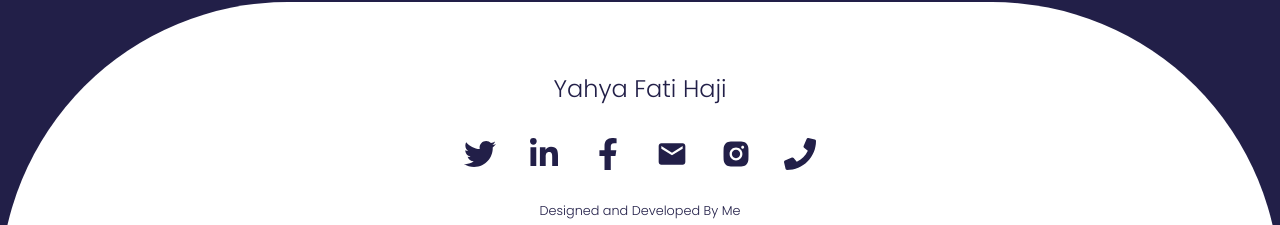
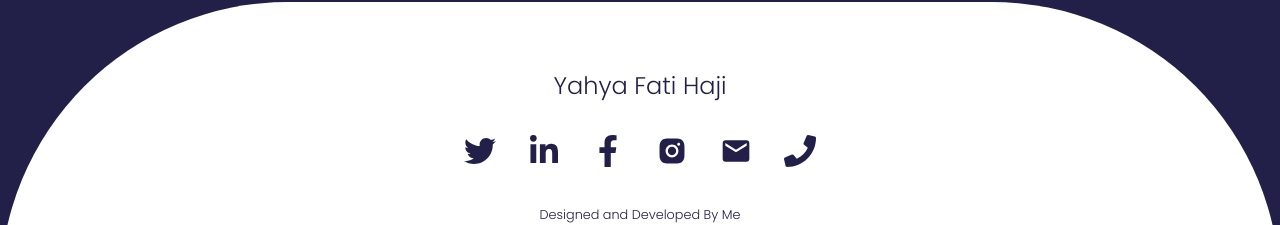
Before and after one commit to yahyafati/portfolio, a React app: page / in a window 1280 px wide. Shown: the part 2834-3059 px from the top of the page. Built offline with nearby package versions, Linux system fonts and the light colour scheme.

Commit message:
added social media links

```diff
--- a/src/component/landingPage/contact/SocialMediaIcons.js
+++ b/src/component/landingPage/contact/SocialMediaIcons.js
@@ -2,16 +2,29 @@ import React from "react";
 import {FaFacebookF, FaLinkedinIn, FaPhone, FaTwitter} from "react-icons/fa";
 import {MdEmail} from "react-icons/md";
 import {AiFillInstagram} from "react-icons/ai";
+import {Link} from "react-router-dom";
 
 const SocialMediaIcons = () => {
     return (
         <div className="icons">
-            <FaTwitter className="icon"/>
-            <FaLinkedinIn className="icon"/>
-            <FaFacebookF className="icon"/>
-            <MdEmail className="icon"/>
-            <AiFillInstagram className="icon"/>
-            <FaPhone className="icon"/>
+            <a href={"https://www.twitter.com"}>
+                <FaTwitter className="icon"/>
+            </a>
+            <a href={"https://www.linkedin.com/in/yahya-haji"}>
+                <FaLinkedinIn className="icon"/>
+            </a>
+            <a href={"https://www.facebook.com/yfati87"}>
+                <FaFacebookF className="icon"/>
+            </a>
+            <a href={"https://www.instagram.com/yahyafati8"}>
+                <AiFillInstagram className="icon"/>
+            </a>
+            <a href={"mailto:yfati37@gmail.com"}>
+                <MdEmail className="icon"/>
+            </a>
+            <a href={"tel:+905394909673"}>
+                <FaPhone className="icon"/>
+            </a>
         </div>
     );
 };
--- a/src/component/landingPage/shallWe/ShallWe.js
+++ b/src/component/landingPage/shallWe/ShallWe.js
@@ -1,14 +1,15 @@
 import React from "react";
 import "../../../style/contact/contact.css";
+import {Link} from "react-router-dom";
 
 const ShallWe = () => {
     return (
         <div id="shallWeSection">
             <hr className="h-line"/>
-            <div className="text-container">
+            <Link to={"/contact"} className="text-container">
                 <h4 className="shallWe">Shall We Start?</h4>
-                <a className="letsGo">Let's Go</a>
-            </div>
+                <p className="letsGo">Let's Go</p>
+            </Link>
             <hr className="h-line"/>
         </div>
     );
--- a/src/style/contactPage/contactPage.css
+++ b/src/style/contactPage/contactPage.css
@@ -3,37 +3,31 @@
   display: flex;
   gap: 1rem;
 }
-
 @media screen and (max-width: 768px) {
   #contactPage {
     padding: 2rem;
   }
 }
-
 @media screen and (max-width: 640px) {
   #contactPage {
     flex-direction: column;
     padding: 1.5rem;
   }
 }
-
 @media screen and (max-width: 320px) {
   #contactPage {
     padding: 1rem;
   }
 }
-
 #contactPage .contactImg {
   margin: auto;
   width: 40%;
 }
-
 @media screen and (max-width: 640px) {
   #contactPage .contactImg {
     width: 80%;
   }
 }
-
 #contactPage .contact-form-container {
   display: flex;
   flex-grow: 1;
@@ -41,46 +35,40 @@
   justify-content: space-between;
   align-items: center;
 }
-
 #contactPage .contact-form-container .form-welcome {
   font-size: 3rem;
   font-weight: 300;
   margin-bottom: 2rem;
 }
-
 #contactPage .contact-form-container .form-welcome strong {
   color: #bdff00;
 }
-
 #contactPage .contact-form-container .contact-form {
   display: flex;
   flex-direction: column;
   gap: 1rem;
   width: 100%;
 }
-
 #contactPage .contact-form-container .contact-form input, #contactPage .contact-form-container .contact-form textarea {
   outline: none;
   padding: 1rem;
+  font-weight: 500;
   background-color: transparent;
   color: white;
   border: none;
   border-bottom: 1.5px solid white;
   resize: vertical;
 }
-
 #contactPage .contact-form-container .contact-form input::placeholder, #contactPage .contact-form-container .contact-form textarea::placeholder {
+  font-weight: 300;
   color: #aaa;
 }
-
 #contactPage .contact-form-container .contact-form input:focus, #contactPage .contact-form-container .contact-form textarea:focus {
   border-bottom: 2px solid #bdff00;
 }
-
 #contactPage .contact-form-container .contact-form textarea {
   height: 5rem;
 }
-
 #contactPage .contact-form-container .contact-form button {
   cursor: pointer;
   outline: none;
@@ -90,48 +78,38 @@
   transition: all 0.25s;
   font-size: 1rem;
 }
-
 #contactPage .contact-form-container .contact-form button.submit-button {
   background-color: #bdff00;
   color: #221f48;
 }
-
 #contactPage .contact-form-container .contact-form button:active {
   border-radius: 3px;
   transform: scale(0.98);
 }
-
 @media screen and (max-width: 640px) {
   #contactPage .contact-form-container .form-welcome {
     font-size: 2.5rem;
   }
-
   #contactPage .contact-form-container .contact-form {
     gap: 0.5rem;
   }
-
   #contactPage .contact-form-container .contact-form input, #contactPage .contact-form-container .contact-form textarea {
     padding: 0.75rem;
   }
-
   #contactPage .contact-form-container .contact-form button {
     padding: 0.75rem;
   }
 }
-
 @media screen and (max-width: 320px) {
   #contactPage .contact-form-container .form-welcome {
     font-size: 2rem;
   }
-
   #contactPage .contact-form-container .contact-form {
     gap: 0.5rem;
   }
-
   #contactPage .contact-form-container .contact-form input, #contactPage .contact-form-container .contact-form textarea {
     padding: 0.75rem;
   }
-
   #contactPage .contact-form-container .contact-form button {
     padding: 0.75rem;
   }
--- a/src/style/contactPage/contactPage.scss
+++ b/src/style/contactPage/contactPage.scss
@@ -75,7 +75,7 @@ $introTextZIndex: 100;
       input, textarea {
         outline: none;
         padding: 1rem;
-        //width: 100%;
+        font-weight: $font-weight-medium;
         background-color: transparent;
         color: white;
         border: none;
@@ -83,6 +83,7 @@ $introTextZIndex: 100;
         resize: vertical;
 
         &::placeholder {
+          font-weight: $font-weight-light;
           color: #aaa;
         }
 
```
Also changed, not shown: 1 other file (tests, documents, lock files or other folders). Lines whose indentation alone changed are shown as unchanged.
